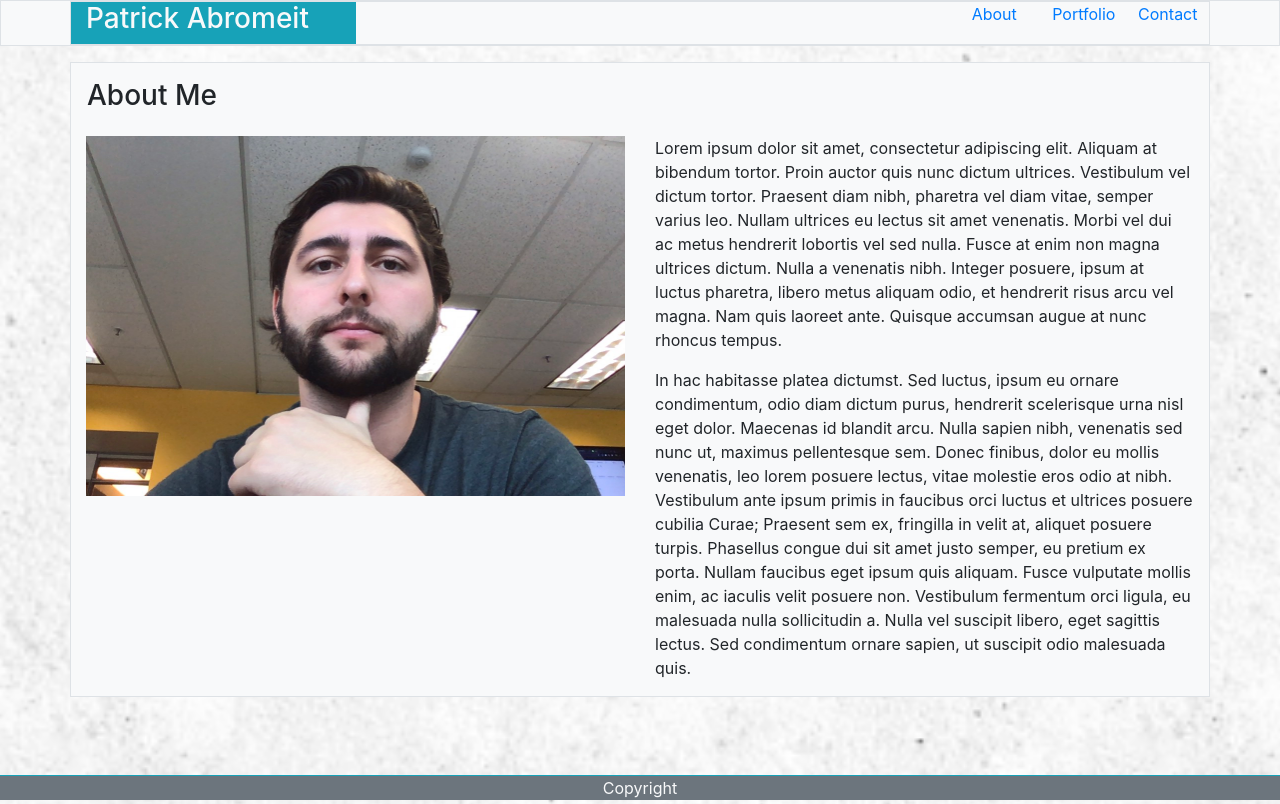
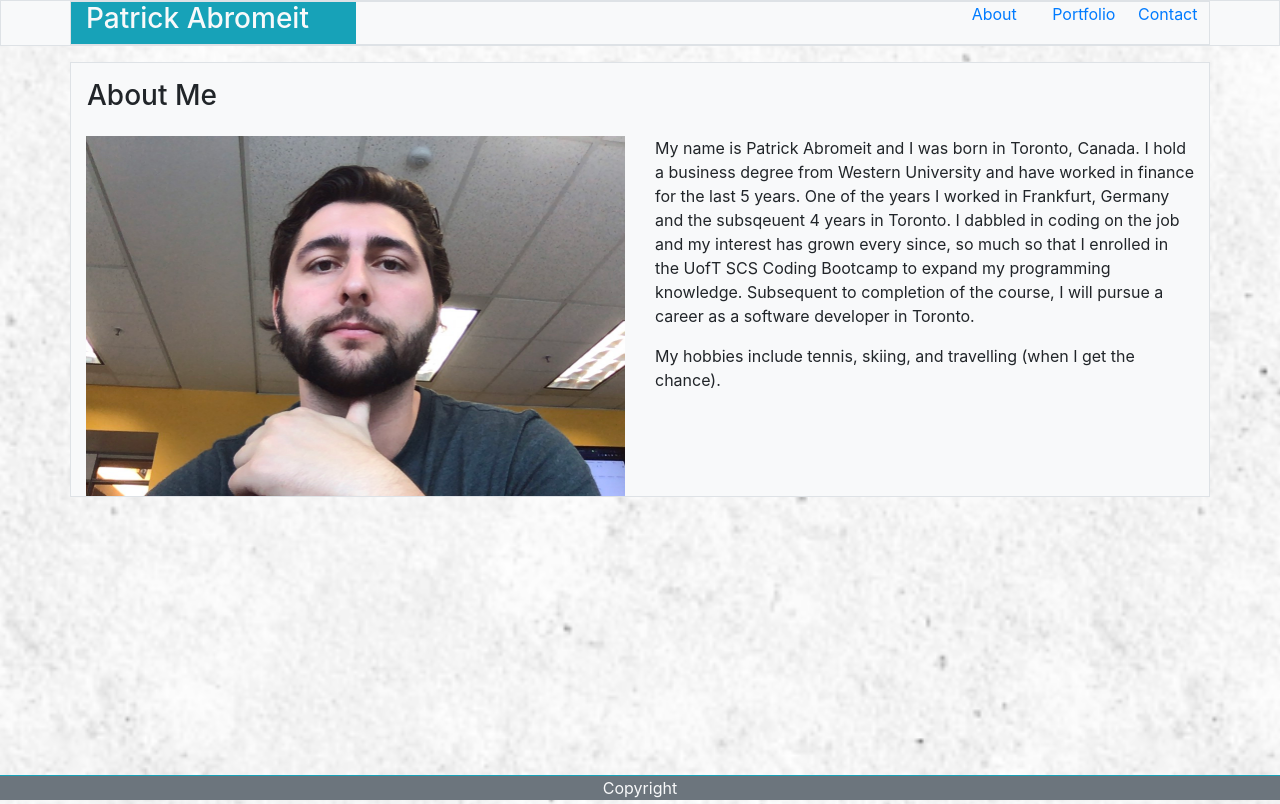
Before and after one commit to pabrome/Bootstrap, a plain HTML site: page index.html in a window 1280 px wide. Shown: the top 804 px of the page. Drawn offline with nearby package versions, Linux system fonts and the light colour scheme.

Commit message:
added personal description and filled ini README

```diff
--- a/index.html
+++ b/index.html
@@ -41,10 +41,10 @@
                 </div>
                 <div class="col-12 col-md-6 float-left">
                     <p>
-                        Lorem ipsum dolor sit amet, consectetur adipiscing elit. Aliquam at bibendum tortor. Proin auctor quis nunc dictum ultrices. Vestibulum vel dictum tortor. Praesent diam nibh, pharetra vel diam vitae, semper varius leo. Nullam ultrices eu lectus sit amet venenatis. Morbi vel dui ac metus hendrerit lobortis vel sed nulla. Fusce at enim non magna ultrices dictum. Nulla a venenatis nibh. Integer posuere, ipsum at luctus pharetra, libero metus aliquam odio, et hendrerit risus arcu vel magna. Nam quis laoreet ante. Quisque accumsan augue at nunc rhoncus tempus.
+                        My name is Patrick Abromeit and I was born in Toronto, Canada. I hold a business degree from Western University and have worked in finance for the last 5 years. One of the years I worked in Frankfurt, Germany and the subsqeuent 4 years in Toronto. I dabbled in coding on the job and my interest has grown every since, so much so that I enrolled in the UofT SCS Coding Bootcamp to expand my programming knowledge. Subsequent to completion of the course, I will pursue a career as a software developer in Toronto.
                     </p>
                     <p>
-                        In hac habitasse platea dictumst. Sed luctus, ipsum eu ornare condimentum, odio diam dictum purus, hendrerit scelerisque urna nisl eget dolor. Maecenas id blandit arcu. Nulla sapien nibh, venenatis sed nunc ut, maximus pellentesque sem. Donec finibus, dolor eu mollis venenatis, leo lorem posuere lectus, vitae molestie eros odio at nibh. Vestibulum ante ipsum primis in faucibus orci luctus et ultrices posuere cubilia Curae; Praesent sem ex, fringilla in velit at, aliquet posuere turpis. Phasellus congue dui sit amet justo semper, eu pretium ex porta. Nullam faucibus eget ipsum quis aliquam. Fusce vulputate mollis enim, ac iaculis velit posuere non. Vestibulum fermentum orci ligula, eu malesuada nulla sollicitudin a. Nulla vel suscipit libero, eget sagittis lectus. Sed condimentum ornare sapien, ut suscipit odio malesuada quis.
+                        My hobbies include tennis, skiing, and travelling (when I get the chance).
                     </p>
                 </div>
             </div>
```
Also changed, not shown: 1 other file.
